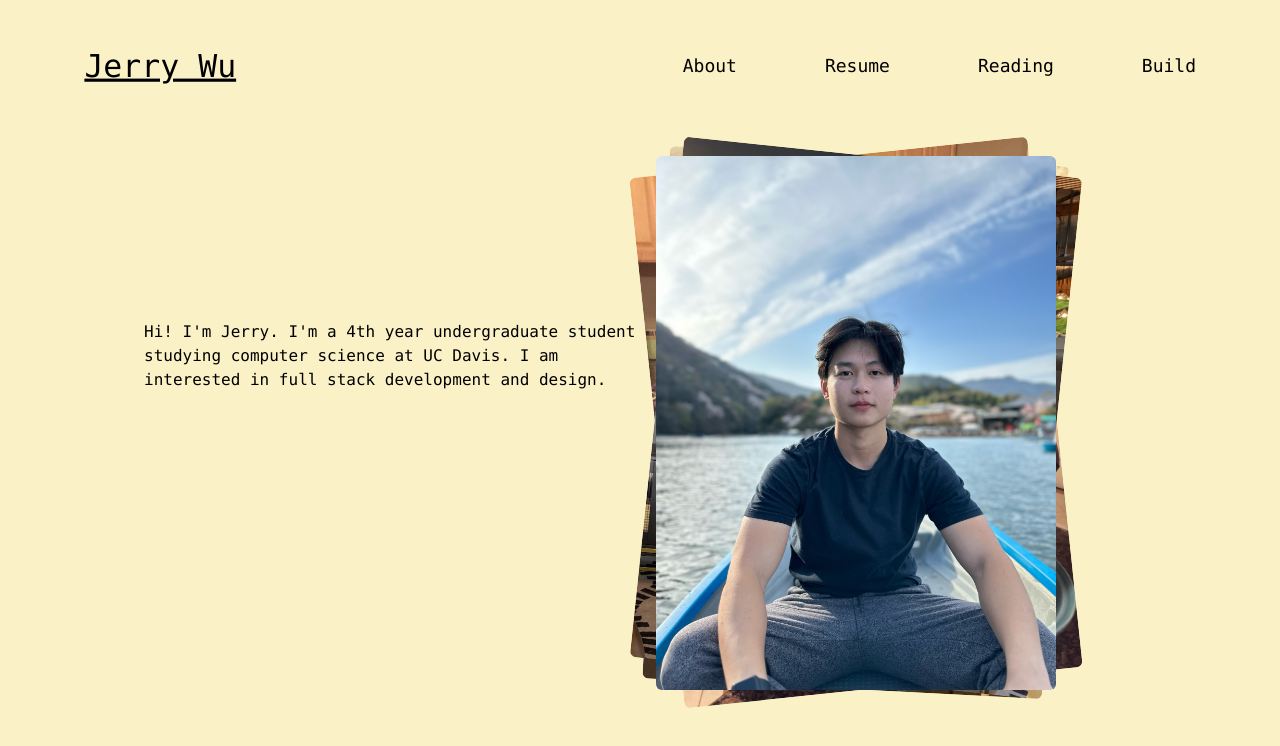
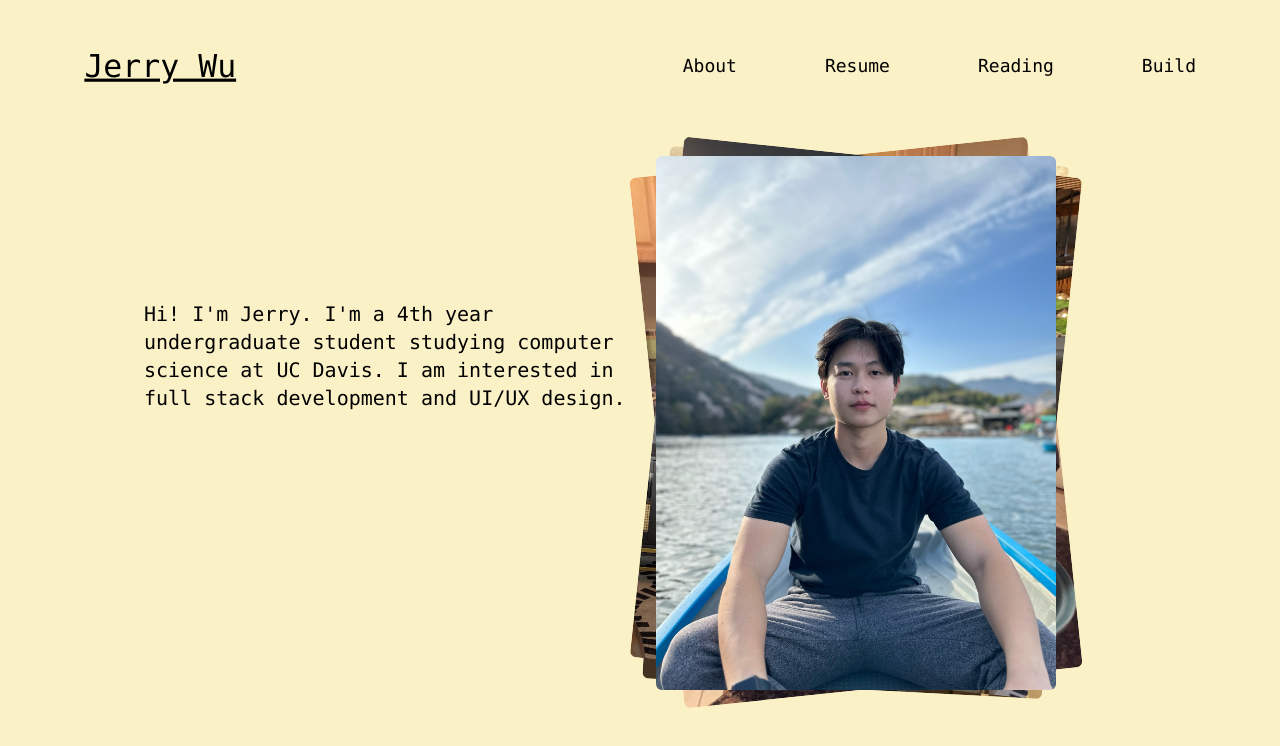
Before and after one commit to jerryowu/personal-website, a Next.js app: page / in a window 1280 px wide. Shown: the top 746 px of the page. Built offline with nearby package versions, Linux system fonts and the light colour scheme.

Commit message:
made homepage intro text bigger

```diff
--- a/app/page.tsx
+++ b/app/page.tsx
@@ -45,10 +45,10 @@ export default function Home() {
 
   return (
     <main className="flex h-100 flex-row items-center justify-between p-16">
-      <p className="w-1/2 pl-20">
+      <p className="w-1/2 pl-20 text-xl">
         Hi! I&apos;m Jerry. I&apos;m a 4th year undergraduate student studying
         computer science at UC Davis. I am interested in full stack development
-        and design.
+        and UI/UX design.
       </p>
       <div className="relative w-[400px] h-[400px] mr-40">
         {imageStack
```
